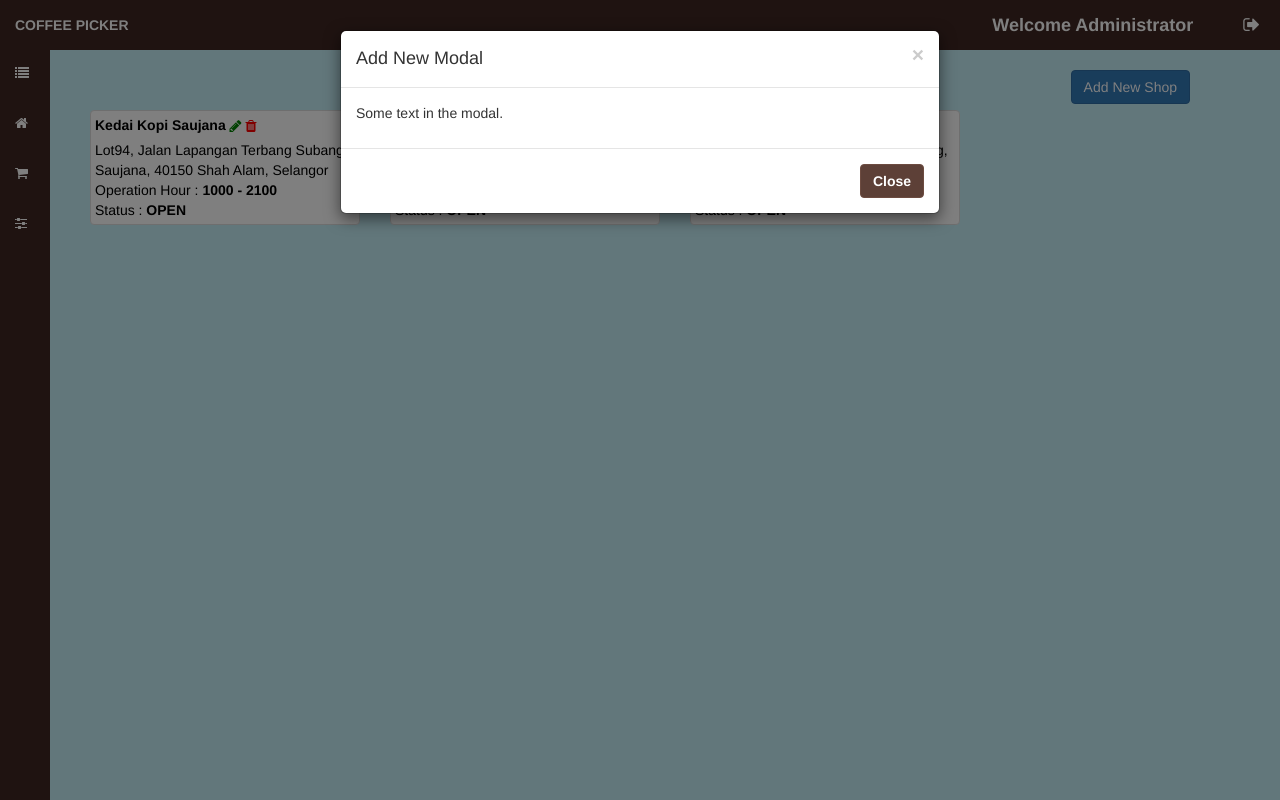
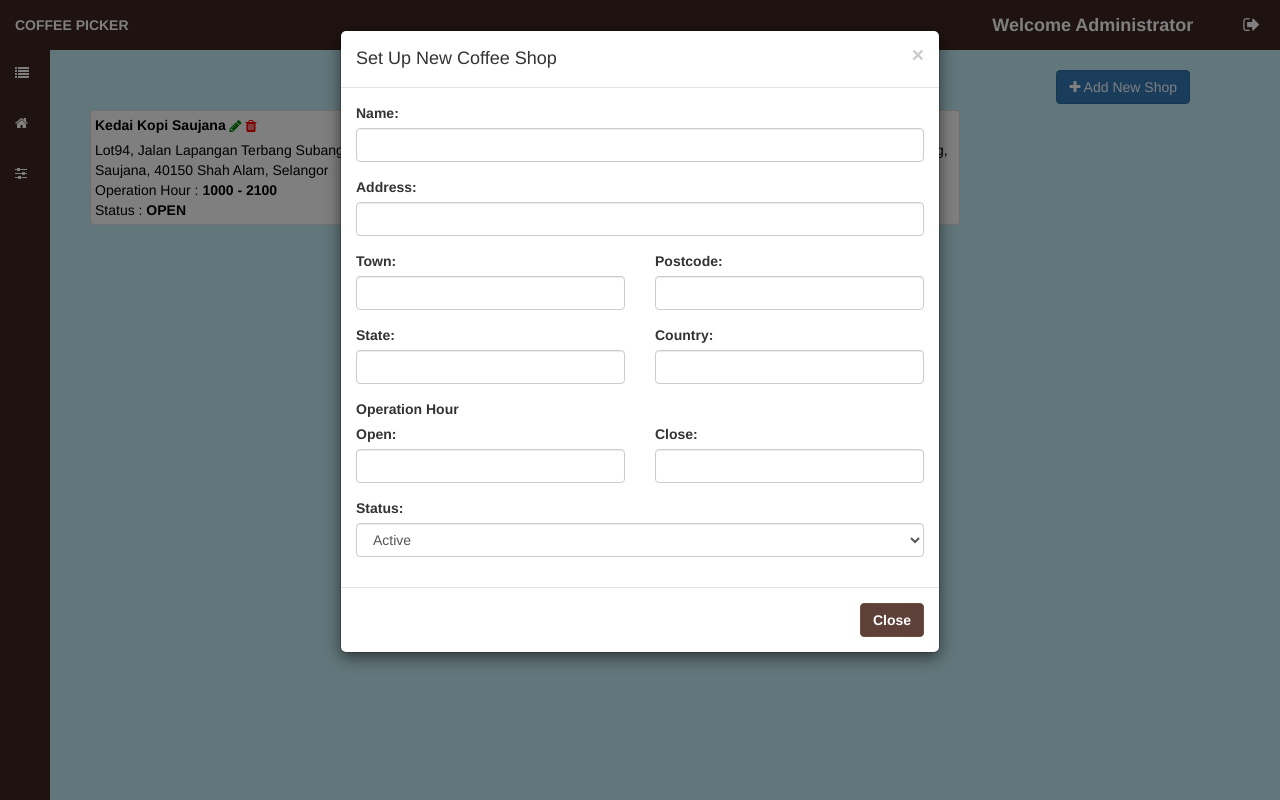
Before and after one commit to budie47/CoffeePicker, a PHP site: page /view/admindashboard.php in a window 1280 px wide, after a click on "Add New Shop". Run offline with PHP 8.4, Linux system fonts and the light colour scheme.

Commit message:
Registrtation
Registration admin moduledone

```diff
--- /dev/null
+++ b/controller/login-controller.js
@@ -0,0 +1,3 @@
+var login = {
+
+}
--- a/view/admin/addNewShopModal.php
+++ b/view/admin/addNewShopModal.php
@@ -6,10 +6,71 @@
     <div class="modal-content">
       <div class="modal-header">
         <button type="button" class="close" data-dismiss="modal">&times;</button>
-        <h4 class="modal-title">Add New Modal</h4>
+        <h4 class="modal-title">Set Up New Coffee Shop</h4>
       </div>
       <div class="modal-body">
-        <p>Some text in the modal.</p>
+        <div class="row">
+          <div class="col-md-12">
+            <div class="form-group">
+              <label for="usr">Name:</label>
+              <input type="text" class="form-control" id="usr">
+            </div>
+          </div>
+          <div class="col-md-12">
+            <div class="form-group">
+              <label for="usr">Address:</label>
+              <input type="text" class="form-control" id="usr">
+            </div>
+          </div>
+          <div class="col-md-6">
+            <div class="form-group">
+              <label for="usr">Town:</label>
+              <input type="text" class="form-control" id="usr">
+            </div>
+          </div>
+          <div class="col-md-6">
+            <div class="form-group">
+              <label for="usr">Postcode:</label>
+              <input type="text" class="form-control" id="usr">
+            </div>
+          </div>
+          <div class="col-md-6">
+            <div class="form-group">
+              <label for="usr">State:</label>
+              <input type="text" class="form-control" id="usr">
+            </div>
+          </div>
+          <div class="col-md-6">
+            <div class="form-group">
+              <label for="usr">Country:</label>
+              <input type="text" class="form-control" id="usr">
+            </div>
+          </div>
+        </div>
+        <label>Operation Hour</label>
+        <div class="row">
+          <div class="col-md-6">
+            <div class="form-group">
+              <label for="usr">Open:</label>
+              <input type="text" class="form-control" id="usr">
+            </div>
+          </div>
+          <div class="col-md-6">
+            <div class="form-group">
+              <label for="usr">Close:</label>
+              <input type="text" class="form-control" id="usr">
+            </div>
+          </div>
+        </div>
+
+        <div class="form-group">
+          <label for="s">Status:</label>
+          <select class="form-control" id="sel1">
+           <option>Active</option>
+           <option>Inactive</option>
+         </select>
+        </div>
+
       </div>
       <div class="modal-footer">
         <button type="button" class="btn btn-default" data-dismiss="modal">Close</button>
--- a/view/admin/sidemenu.php
+++ b/view/admin/sidemenu.php
@@ -6,13 +6,13 @@
 				MENU
 			</div>
 			<div class="item active">
-				<span > <i class="fa fa-home glyphicon" aria-hidden="true"></i></span>
-				Home
+				<a id="side-cp-home"><span > <i class="fa fa-home glyphicon" aria-hidden="true"></i></span>
+				Home</a>
 			</div>
-			<div class="item">
+			<!-- <div class="item">
 				<span > <i class="fa fa-shopping-cart glyphicon" aria-hidden="true"></i></span>
 				Shop
-			</div>
+			</div> -->
 
 			<div class="item set">
 				<span > <i class="fa fa-sliders glyphicon" aria-hidden="true"></i></span>
--- a/view/admindashboard.php
+++ b/view/admindashboard.php
@@ -39,12 +39,10 @@
 	?>
 
 	<div class="container">
-		<div class="shop-btn-menu">
-			<button type="button" class="btn btn-primary btn-shop" data-toggle="modal" data-target="#CP_SHOP_ADD">Add New Shop</button>
-		</div>
-
-
-
+		<div id="cp-home">
+			<div class="shop-btn-menu">
+				<button type="button" class="btn btn-primary btn-shop" data-toggle="modal" data-target="#CP_SHOP_ADD"><i class="fa fa-plus" aria-hidden="true"></i> Add New Shop</button>
+			</div>
 			<div class="row">
 
 				<div class="shop-list">
@@ -87,11 +85,26 @@
 			</div>
 		</div>
 
+		</div>
+
+
+
+
+
 
 	</div>
 	<?php
 	include 'admin/addNewShopModal.php';
 	?>
 
+
+<script type="text/javascript">
+$(document).ready(function(){
+	$("#cp-home").show();
+})
+
+</script>
+
+
 </body>
 </html>
```
Also changed, not shown: controller/dbconn.php (added, +18 -0 lines), controller/register.js (added, +11 -0 lines), controller/register.php (added, +70 -0 lines), index.php (+13 -1 lines), view/registerModal.php (added, +109 -0 lines), controller/login.php (added).
